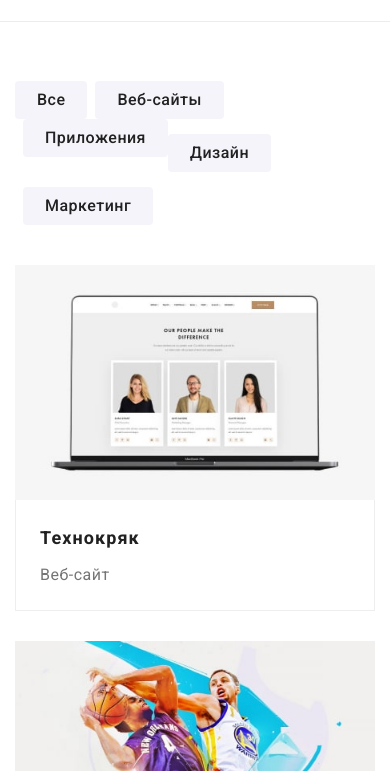
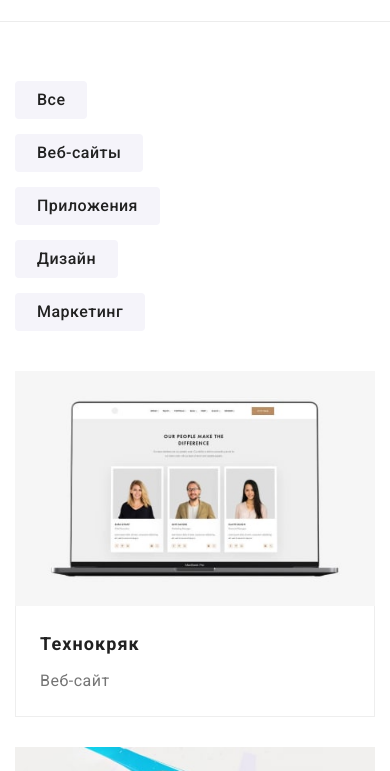
Before and after one commit to MaryKotliar/goit-markup-hw-08, a plain HTML site: page portfolio.html in a window 390 px wide. Shown: the part 73-844 px from the top of the page. Drawn offline with nearby package versions, Linux system fonts and the light colour scheme.

Commit message:
Fix portfolio and checkbox

```diff
--- a/sass/components/_modal.scss
+++ b/sass/components/_modal.scss
@@ -197,7 +197,9 @@
 
 
 .checkbox__text {
-
+    @media screen and (max-width:479px) {
+            text-align:right;
+        }
 
     @include font(null, 12px, 1.167, 0.03em);
 
--- a/sass/layout/_portfolio.scss
+++ b/sass/layout/_portfolio.scss
@@ -60,7 +60,11 @@
 }
 .navigation {
 
+    @media screen and (max-width:479px) {
+            display: block;
 
+
+        }
             display: flex;
             flex-wrap: wrap;
             margin-bottom: 40px;
@@ -109,8 +113,16 @@
 }
 
 .navigation__item:not(:first-child) {
+
     margin-left: 8px;
 }
+@media screen and (max-width:479px) {
+.navigation__item:not(:first-child) {
+
+    margin-left: 0px;
+    margin-top: 15px;
+}}
+
 @media screen and (max-width:767px){
     .navigation__item:nth-child(4) {
             margin-left: 0px;
```
Also changed, not shown: css/main.css, css/main.min.css, 2 other files.
